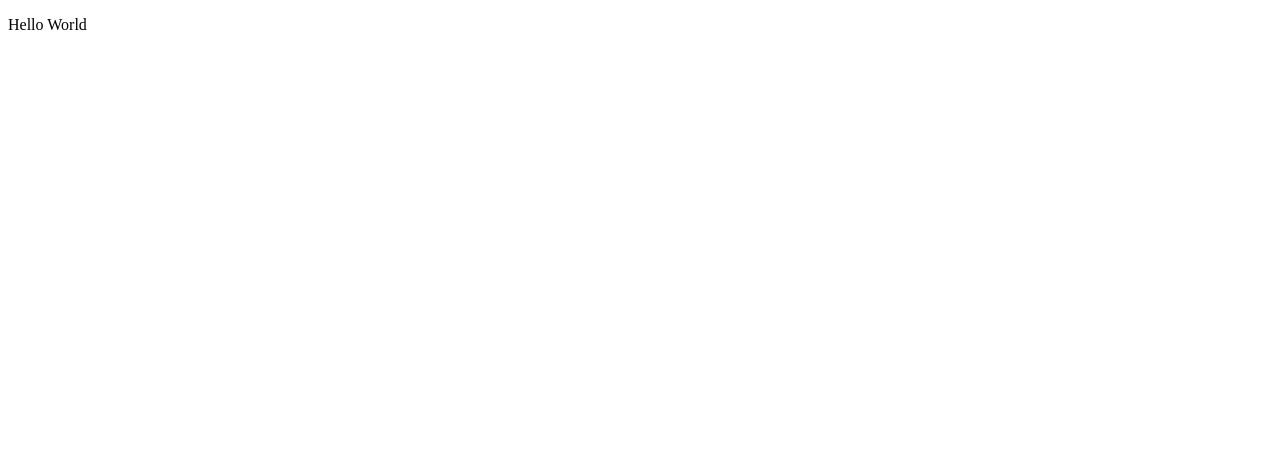
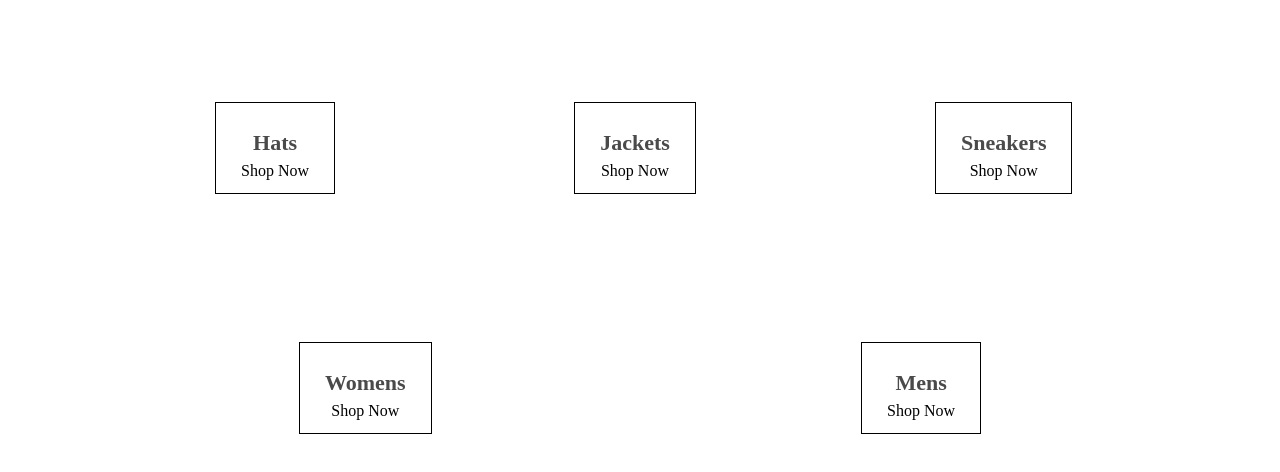
Before and after one commit to Manik5/Crown-Music-with-redux-saga, a React (Create React App) app: page / in a window 1280 px wide. Shown: the top 472 px of the page. Built offline with nearby package versions, Linux system fonts and the light colour scheme.

Commit message:
added css sass and styled the homepage

```diff
--- a/package.json
+++ b/package.json
@@ -6,6 +6,7 @@
     "@testing-library/jest-dom": "^4.2.4",
     "@testing-library/react": "^9.3.2",
     "@testing-library/user-event": "^7.1.2",
+    "node-sass": "^4.14.0",
     "react": "^16.13.1",
     "react-dom": "^16.13.1",
     "react-scripts": "3.4.1"
--- a/src/App.js
+++ b/src/App.js
@@ -1,10 +1,11 @@
 import React from 'react';
+import HomePage from './homepage';
 
 class App extends React.Component {
 	render() {
 		return(
 			<div>
-				<p>Hello World</p>
+				<HomePage />
 			</div>
 		)
 	};
--- /dev/null
+++ b/src/homepage.js
@@ -0,0 +1,42 @@
+import React from 'react'
+
+import './homepage.scss'
+
+const HomePage = () => (
+	<div className="homepage">
+		<div className="directory-menu">
+			<div className="menu-item">
+				<div className="content">
+					<h1 className="title">Hats</h1>
+					<span className="subtitle">Shop Now</span>
+				</div>
+			</div>
+			<div className="menu-item">
+				<div className="content">
+					<h1 className="title">Jackets</h1>
+					<span className="subtitle">Shop Now</span>
+				</div>
+			</div>
+			<div className="menu-item">
+				<div className="content">
+					<h1 className="title">Sneakers</h1>
+					<span className="subtitle">Shop Now</span>
+				</div>
+			</div>
+			<div className="menu-item">
+				<div className="content">
+					<h1 className="title">Womens</h1>
+					<span className="subtitle">Shop Now</span>
+				</div>
+			</div>
+			<div className="menu-item">
+				<div className="content">
+					<h1 className="title">Mens</h1>
+					<span className="subtitle">Shop Now</span>
+				</div>
+			</div>
+		</div>
+	</div>
+)
+
+export default HomePage;
--- /dev/null
+++ b/src/homepage.scss
@@ -0,0 +1,52 @@
+.homepage {
+	display: flex;
+	flex-direction: column;
+	align-items: center;
+	padding: 20px 80px;
+}
+
+.directory-menu {
+	width: 100%;
+	display: flex;
+	flex-wrap: wrap;
+	justify-content: center;
+}
+
+.menu-item {
+	min-width: 30%;
+	height: 240px;
+	flex: 1 1 auto;
+	display: flex;
+	align-items: center;
+	justify-content: center;
+	border: 1 px solid black;
+
+	&:first-child {
+		margin-left:  7.5px;
+	}
+	&:last-child {
+		margin-left: 7.5px;;
+	}
+}
+
+.content {
+	height: 90px;
+	padding: 0 25px;
+	display: flex;
+	flex-direction: column;
+	align-items: center;
+	justify-content: center;
+	border: 1px solid black;
+
+	.title {
+		font-weight: bold;
+		margin-bottom: 6px;
+		font-size: 22px;
+		color: #4a4a4a;
+	}
+
+	.subtitle {
+		font-weight: lighter;
+		font-size: 16px;
+	}
+}
```
Also changed, not shown: 1 other file (tests, documents, lock files or other folders).
